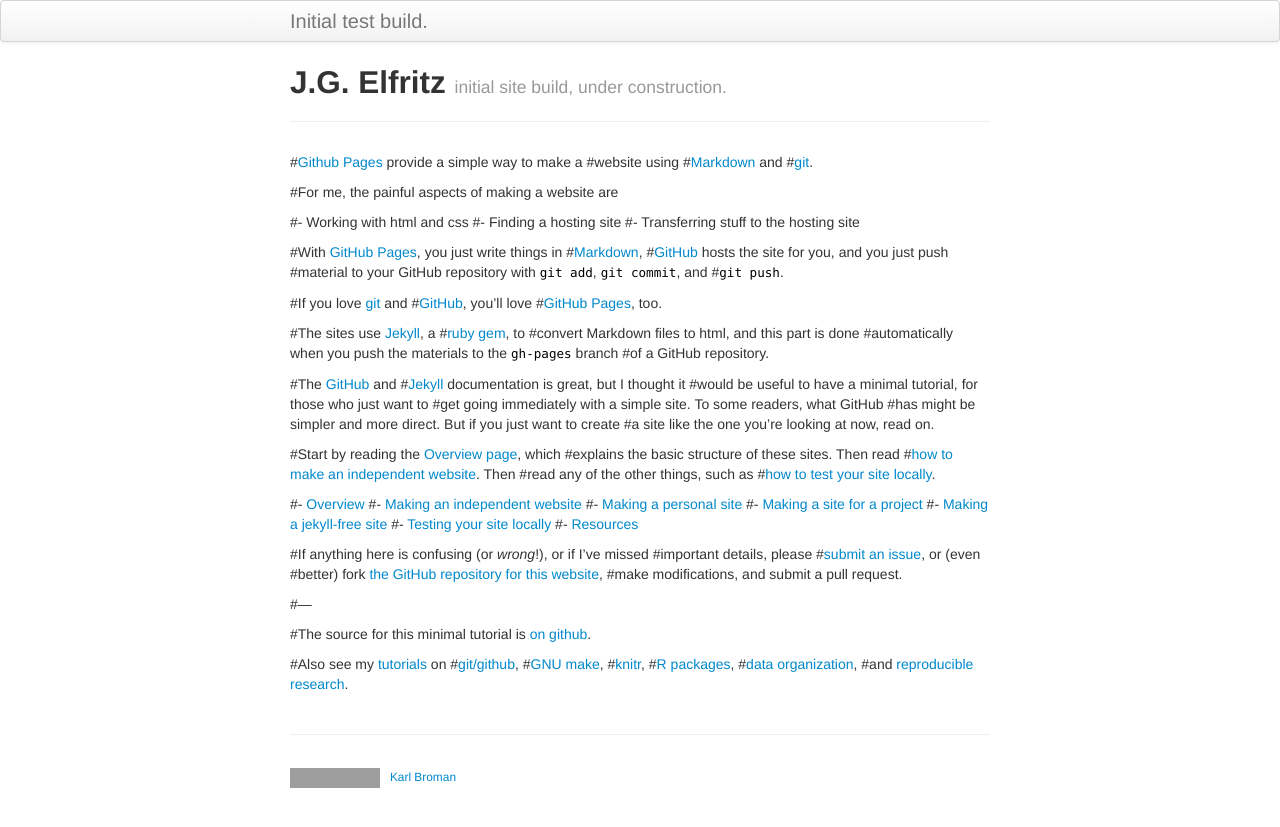
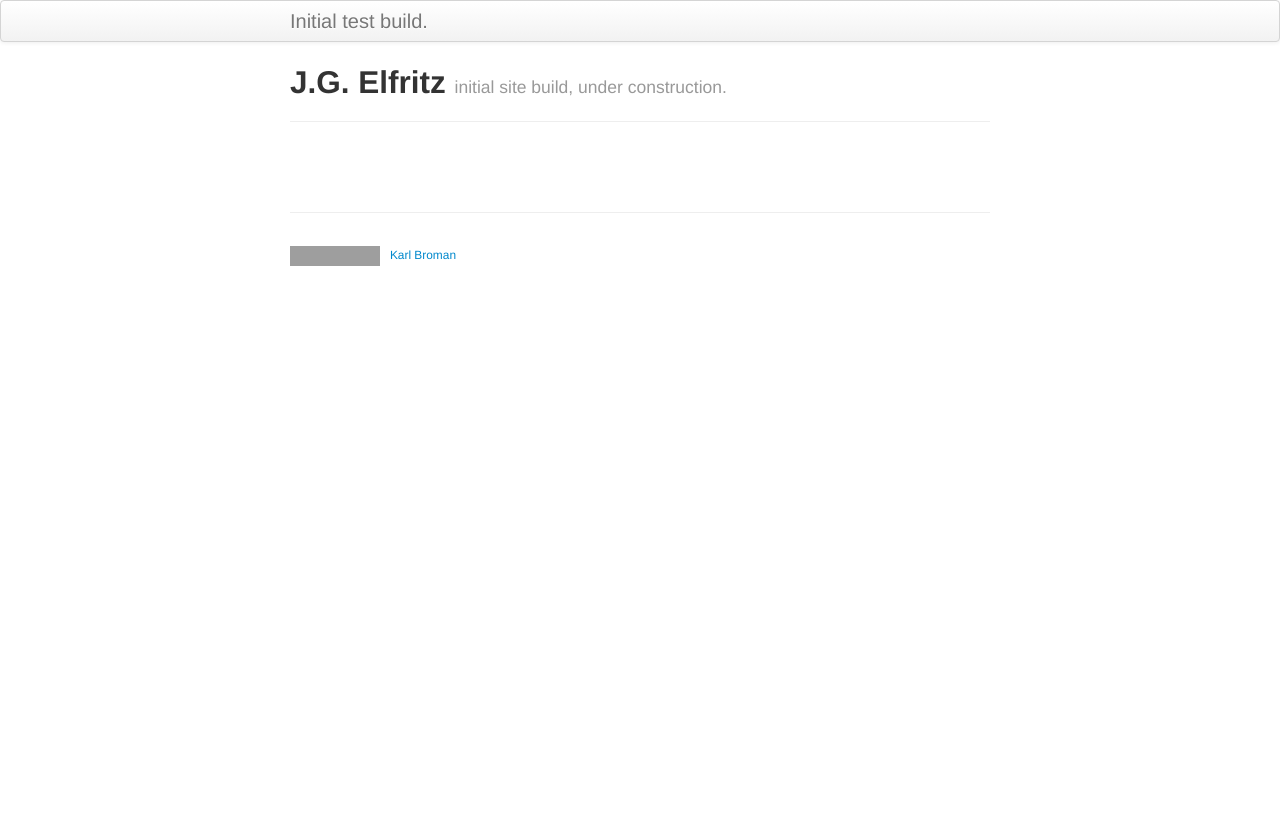
Before and after one commit to justinelfritz/justinelfritz.github.io, a Jekyll site: the page built from index.md, in a window 1280 px wide. Shown: the top 827 px of the page. Built offline with Jekyll 4.4.1, drawn with Linux system fonts in a browser that asks for light colours; grey boxes are pictures that could not be loaded.

Commit message:
fixed comments of index.html

```diff
--- a/index.md
+++ b/index.md
@@ -5,68 +5,68 @@ tagline: initial site build, under construction.
 description: Site build following K.Broman template for github.io
 ---
 
-#[Github Pages](https://pages.github.com) provide a simple way to make a
-#website using
-#[Markdown](https://daringfireball.net/projects/markdown/) and
-#[git](https://git-scm.com).
+<!---[Github Pages](https://pages.github.com) provide a simple way to make a --->
+<!---website using--->
+<!---[Markdown](https://daringfireball.net/projects/markdown/) and--->
+<!---[git](https://git-scm.com).--->
 
-#For me, the painful aspects of making a website are
+<!---For me, the painful aspects of making a website are--->
 
-#- Working with html and css
-#- Finding a hosting site
-#- Transferring stuff to the hosting site
+<!---- Working with html and css--->
+<!---- Finding a hosting site--->
+<!---- Transferring stuff to the hosting site--->
 
-#With [GitHub Pages](https://pages.github.com), you just write things in
-#[Markdown](https://daringfireball.net/projects/markdown/),
-#[GitHub](https://github.com) hosts the site for you, and you just push
-#material to your GitHub repository with `git add`, `git commit`, and
-#`git push`.
+<!---With [GitHub Pages](https://pages.github.com), you just write things in--->
+<!---[Markdown](https://daringfireball.net/projects/markdown/),--->
+<!---[GitHub](https://github.com) hosts the site for you, and you just push--->
+<!---material to your GitHub repository with `git add`, `git commit`, and--->
+<!---`git push`.--->
 
-#If you love [git](https://git-scm.com/) and
-#[GitHub](https://github.com), you'll love
-#[GitHub Pages](https://pages.github.com), too.
+<!---If you love [git](https://git-scm.com/) and--->
+<!---[GitHub](https://github.com), you'll love--->
+<!---[GitHub Pages](https://pages.github.com), too.--->
 
-#The sites use [Jekyll](https://jekyllrb.com/), a
-#[ruby](https://www.ruby-lang.org/en/) [gem](https://rubygems.org/), to
-#convert Markdown files to html, and this part is done
-#automatically when you push the materials to the `gh-pages` branch
-#of a GitHub repository.
+<!---The sites use [Jekyll](https://jekyllrb.com/), a--->
+<!---[ruby](https://www.ruby-lang.org/en/) [gem](https://rubygems.org/), to--->
+<!---convert Markdown files to html, and this part is done--->
+<!---automatically when you push the materials to the `gh-pages` branch--->
+<!---of a GitHub repository.--->
 
-#The [GitHub](https://pages.github.com) and
-#[Jekyll](https://jekyllrb.com) documentation is great, but I thought it
-#would be useful to have a minimal tutorial, for those who just want to
-#get going immediately with a simple site. To some readers, what GitHub
-#has might be simpler and more direct.  But if you just want to create
-#a site like the one you're looking at now, read on.
+<!---The [GitHub](https://pages.github.com) and--->
+<!---[Jekyll](https://jekyllrb.com) documentation is great, but I thought it--->
+<!---would be useful to have a minimal tutorial, for those who just want to--->
+<!---get going immediately with a simple site. To some readers, what GitHub--->
+<!---has might be simpler and more direct.  But if you just want to create--->
+<!---a site like the one you're looking at now, read on.--->
 
-#Start by reading the [Overview page](pages/overview.html), which
-#explains the basic structure of these sites. Then read
-#[how to make an independent website](pages/independent_site.html). Then
-#read any of the other things, such as
-#[how to test your site locally](pages/local_test.html).
+<!---Start by reading the [Overview page](pages/overview.html), which--->
+<!---explains the basic structure of these sites. Then read--->
+<!---[how to make an independent website](pages/independent_site.html). Then--->
+<!---read any of the other things, such as--->
+<!---[how to test your site locally](pages/local_test.html).--->
 
-#- [Overview](pages/overview.html)
-#- [Making an independent website](pages/independent_site.html)
-#- [Making a personal site](pages/user_site.html)
-#- [Making a site for a project](pages/project_site.html)
-#- [Making a jekyll-free site](pages/nojekyll.html)
-#- [Testing your site locally](pages/local_test.html)
-#- [Resources](pages/resources.html)
+<!---- [Overview](pages/overview.html)--->
+<!---- [Making an independent website](pages/independent_site.html)--->
+<!---- [Making a personal site](pages/user_site.html)--->
+<!---- [Making a site for a project](pages/project_site.html)--->
+<!---- [Making a jekyll-free site](pages/nojekyll.html)--->
+<!---- [Testing your site locally](pages/local_test.html)--->
+<!---- [Resources](pages/resources.html)--->
 
-#If anything here is confusing (or _wrong_!), or if I've missed
-#important details, please
-#[submit an issue](https://github.com/kbroman/simple_site/issues), or (even
-#better) fork [the GitHub repository for this website](https://github.com/kbroman/simple_site),
-#make modifications, and submit a pull request.
+<!---If anything here is confusing (or _wrong_!), or if I've missed--->
+<!---important details, please--->
+<!---[submit an issue](https://github.com/kbroman/simple_site/issues), or (even--->
+<!---better) fork [the GitHub repository for this website](https://github.com/kbroman/simple_site),--->
+<!---make modifications, and submit a pull request.--->
 
-#---
+<!--- ------>
 
-#The source for this minimal tutorial is [on github](https://github.com/kbroman/simple_site).
+<!---The source for this minimal tutorial is [on github](https://github.com/kbroman/simple_site).--->
 
-#Also see my [tutorials](https://kbroman.org/pages/tutorials) on
-#[git/github](https://kbroman.org/github_tutorial),
-#[GNU make](https://kbroman.org/minimal_make),
-#[knitr](https://kbroman.org/knitr_knutshell),
-#[R packages](https://kbroman.org/pkg_primer),
-#[data organization](https://kbroman.org/dataorg),
-#and [reproducible research](https://kbroman.org/steps2rr).
+<!---Also see my [tutorials](https://kbroman.org/pages/tutorials) on--->
+<!---[git/github](https://kbroman.org/github_tutorial),--->
+<!---[GNU make](https://kbroman.org/minimal_make),--->
+<!---[knitr](https://kbroman.org/knitr_knutshell),--->
+<!---[R packages](https://kbroman.org/pkg_primer),--->
+<!---[data organization](https://kbroman.org/dataorg),--->
+<!---and [reproducible research](https://kbroman.org/steps2rr).--->
```
